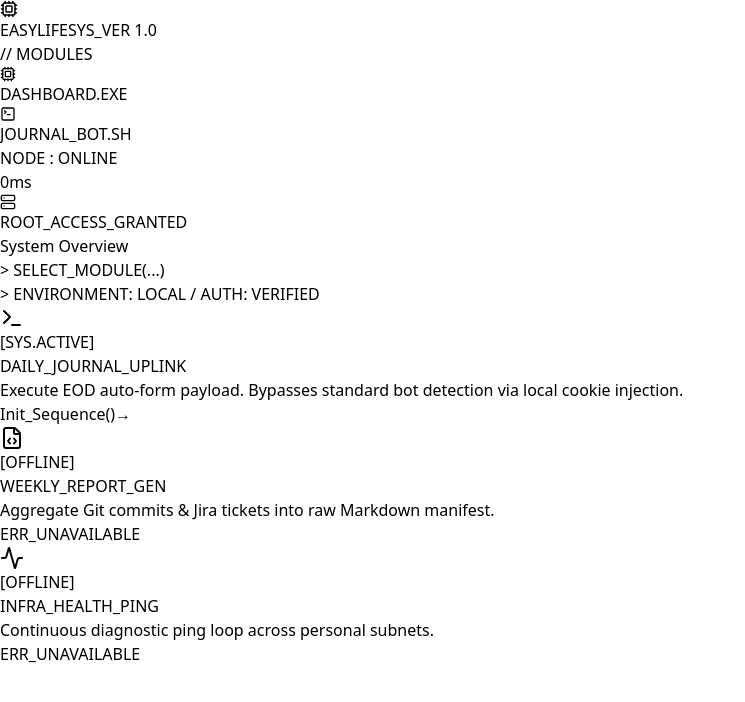
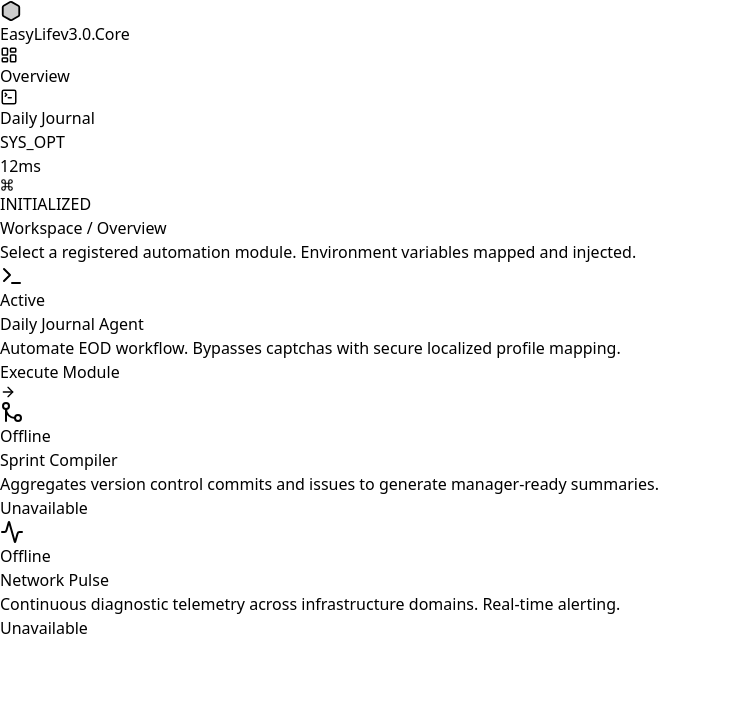
Before and after one commit to VANSH-THAPAR/EasyLife, a React (Vite) app in the folder Frontend/: page / in a window 1280 px wide. Shown: the top 702 px of the page, without its empty margins (0-745 px from the left). Built offline with nearby package versions, Linux system fonts and the light colour scheme.

Commit message:
changed the command

```diff
--- a/Frontend/src/Layout.jsx
+++ b/Frontend/src/Layout.jsx
@@ -1,66 +1,67 @@
 import { Link, useLocation } from 'react-router-dom';
-import { Cpu, TerminalSquare } from 'lucide-react';
+import { Hexagon, LayoutDashboard, TerminalSquare } from 'lucide-react';
 
 export default function Layout({ children }) {
   const location = useLocation();
 
   const navItems = [
-    { name: 'DASHBOARD.EXE', path: '/', icon: <Cpu size={16} /> },
-    { name: 'JOURNAL_BOT.SH', path: '/daily-journal', icon: <TerminalSquare size={16} /> },
+    { name: 'Overview', path: '/', icon: <LayoutDashboard size={18} /> },
+    { name: 'Daily Journal', path: '/daily-journal', icon: <TerminalSquare size={18} /> },
   ];
 
   return (
-    <div className="flex min-h-screen bg-[#000] text-neutral-300 font-mono selection:bg-orange-500/30 selection:text-orange-200 relative overflow-hidden">
-      <div className="fixed inset-0 z-0 pointer-events-none opacity-[0.03] bg-[linear-gradient(to_right,#fff_1px,transparent_1px),linear-gradient(to_bottom,#fff_1px,transparent_1px)] bg-[size:32px_32px]"></div>
+    <div className="min-h-screen bg-[#0a0a0a] text-zinc-300 font-sans selection:bg-emerald-500/30 selection:text-emerald-200">
 
-      <aside className="w-64 fixed inset-y-0 left-0 bg-[#050505] border-r border-[#222] flex flex-col z-20 shadow-[4px_0_24px_rgba(0,0,0,0.5)]">
-        <div className="p-6 border-b border-[#222]">
-          <Link to="/" className="text-xl font-bold tracking-tighter flex items-center gap-3 text-white hover:text-orange-500 transition-colors">
-            <div className="w-8 h-8 flex items-center justify-center border border-orange-500/50 bg-orange-500/10 text-orange-500">
-              <Cpu size={18} />
-            </div>
-            <div className="flex flex-col">
-              <span className="leading-none uppercase tracking-widest">EASY<span className="text-orange-500">LIFE</span></span>
-              <span className="text-[9px] text-neutral-600 tracking-[0.2em] mt-1">SYS_VER 1.0</span>
-            </div>
-          </Link>
-        </div>
+      {/* Floating Horizontal Navbar */}
+      <header className="fixed top-6 left-1/2 -translate-x-1/2 z-50 w-[calc(100%-3rem)] max-w-6xl bg-[#0f0f11]/80 backdrop-blur-xl border border-zinc-800/80 rounded-2xl px-6 py-3 flex items-center justify-between shadow-2xl lg:px-8">
 
-        <nav className="flex-1 px-4 space-y-2 mt-6">
-          <div className="text-[10px] text-neutral-600 uppercase tracking-widest px-2 mb-4">
-            // MODULES
+        {/* Logo */}
+        <Link to="/" className="flex items-center gap-3 text-white hover:opacity-80 transition-opacity">
+          <div className="w-10 h-10 flex items-center justify-center rounded-lg bg-emerald-500/10 border border-emerald-500/20 text-emerald-400 shadow-[0_0_15px_rgba(16,185,129,0.1)]">
+            <Hexagon size={22} fill="currentColor" fillOpacity={0.2} />
           </div>
+          <div className="hidden sm:flex flex-col">
+            <span className="leading-none text-zinc-100 font-bold text-lg">EasyLife</span>
+            <span className="text-[10px] text-emerald-500 font-mono tracking-[0.2em] mt-1 uppercase">v3.0.Core</span>
+          </div>
+        </Link>
+
+        {/* Center Nav Items */}
+        <nav className="flex items-center gap-2">
           {navItems.map((item) => {
             const isActive = location.pathname === item.path;
             return (
               <Link
                 key={item.name}
                 to={item.path}
-                className={`flex items-center gap-3 px-3 py-2 text-xs transition-all duration-200 uppercase tracking-widest ${
+                className={`flex items-center gap-2.5 px-4 py-2.5 text-sm font-medium rounded-xl transition-all duration-200 ${
                   isActive
-                    ? 'bg-[#111] text-orange-500 border-l-2 border-orange-500'
-                    : 'text-neutral-500 hover:text-neutral-300 hover:bg-[#111] border-l-2 border-transparent'
+                    ? 'text-emerald-400 bg-emerald-500/10 border border-emerald-500/20 shadow-[0_0_15px_rgba(16,185,129,0.05)]'
+                    : 'text-zinc-400 hover:text-zinc-200 hover:bg-zinc-800/50 border border-transparent'
                 }`}
               >
-                <span className={`opacity-80`}>{item.icon}</span>
-                {item.name}
+                <span className={isActive ? 'text-emerald-400' : 'text-zinc-500'}>{item.icon}</span>
+                <span className="hidden md:inline-block">{item.name}</span>
               </Link>
             )
           })}
         </nav>
 
-        <div className="p-4 border-t border-[#222] bg-[#020202]">
-          <div className="text-[10px] text-neutral-500 flex items-center justify-between">
-            <div className="flex items-center gap-2">
-              <span className="w-1.5 h-1.5 bg-orange-500 animate-pulse"></span>
-              <span className="tracking-widest">NODE : ONLINE</span>
-            </div>
-            <span className="text-neutral-700">0ms</span>
+        {/* Right Status */}
+        <div className="hidden lg:flex items-center gap-3 px-4 py-2.5 rounded-xl bg-[#0a0a0a] border border-zinc-800/50 shadow-inner">
+          <div className="flex items-center gap-2">
+            <span className="relative flex h-2 w-2">
+              <span className="animate-ping absolute inline-flex h-full w-full rounded-full bg-emerald-400 opacity-75"></span>
+              <span className="relative inline-flex rounded-full h-2 w-2 bg-emerald-500"></span>
+            </span>
+            <span className="text-xs text-zinc-400 tracking-wider font-mono">SYS_OPT</span>
           </div>
+          <span className="text-xs text-emerald-500/70 font-mono">12ms</span>
         </div>
-      </aside>
+      </header>
 
-      <main className="flex-1 ml-64 min-h-screen relative z-10">
+      {/* Main Content Area - Added padding-top to ensure it's not hidden behind the floating nav */}
+      <main className="relative z-10 p-6 pt-32 lg:p-12 lg:pt-36">
         {children}
       </main>
     </div>
--- a/Frontend/src/pages/DailyJournalPage.jsx
+++ b/Frontend/src/pages/DailyJournalPage.jsx
@@ -1,7 +1,7 @@
 import { useState } from 'react';
-import { Play, SquareTerminal, HardDrive, Network, Globe, Copy, Check } from 'lucide-react';
+import { Play, TerminalSquare, HardDrive, Network, Globe, Copy, Check, Fingerprint } from 'lucide-react';
 
-const CodeSnippet = ({ code, className = "" }) => {
+const CodeSnippet = ({ code }) => {
   const [copied, setCopied] = useState(false);
 
   const handleCopy = () => {
@@ -11,18 +11,18 @@ const CodeSnippet = ({ code, className = "" }) => {
   };
 
   return (
-    <div className={`relative group border border-[#333] bg-[#050505] ${className}`}>
-      <div className="flex justify-between items-center px-4 py-2 border-b border-[#222] bg-[#0a0a0a]">
-        <span className="text-[10px] uppercase text-neutral-500 tracking-widest">bash</span>
+    <div className="border border-zinc-800 rounded-lg bg-[#0a0a0a] overflow-hidden mt-2">
+      <div className="flex justify-between items-center px-4 py-2 border-b border-zinc-800 bg-[#0f0f11] text-xs text-zinc-500">
+        <span className="font-mono">shell</span>
         <button
           onClick={handleCopy}
-          className="text-neutral-500 hover:text-orange-500 transition-colors flex items-center gap-1 text-[10px] uppercase tracking-widest"
+          className="hover:text-zinc-300 transition-colors flex items-center gap-1.5"
         >
-          {copied ? <Check size={12} /> : <Copy size={12} />}
-          {copied ? 'COPIED' : 'COPY'}
+          {copied ? <Check size={14} className="text-emerald-400" /> : <Copy size={14} />}
+          {copied ? <span className="text-emerald-400">Copied</span> : 'Copy'}
         </button>
       </div>
-      <pre className="text-orange-400 p-4 overflow-x-auto text-[11px] leading-relaxed">
+      <pre className="text-zinc-300 p-4 font-mono text-sm overflow-x-auto">
         <code>{code}</code>
       </pre>
     </div>
@@ -35,7 +35,7 @@ export default function DailyJournalPage() {
 
   const handleTrigger = async () => {
     setStatus('running');
-    setLog(`[SYS] EXECUTING HEADLESS INJECTION...`);
+    setLog(`> [SYS] Init headless Chromium routine...\n> [SYS] Injecting headers...`);
 
     try {
       const response = await fetch('/api/trigger-journal', {
@@ -50,68 +50,77 @@ export default function DailyJournalPage() {
       const data = await response.json();
       if (response.ok) {
         setStatus('success');
-        setLog(`[OK] PAYLOAD DELIVERED. RES: ${data.message}`);
+        setLog(prev => prev + `\n> [OK] ${data.message}\n> [SYS] Connection terminated.`);
       } else {
-        throw new Error(data.message || 'PROCESS FAILED');
+        throw new Error(data.message || 'Process failed during execution.');
       }
     } catch (error) {
       setStatus('error');
-      setLog(`[ERR] ${error.message.toUpperCase()}`);
+      setLog(prev => prev + `\n> [ERR] ${error.message}\n> [SYS] Aborting.`);
     }
   };
 
   return (
-    <div className="p-8 max-w-5xl mx-auto font-mono text-neutral-300">
-      <div className="mb-10 flex flex-col gap-2">
-        <h1 className="text-2xl font-bold text-white uppercase tracking-widest flex items-center gap-3">
-          <SquareTerminal className="text-orange-500" size={24} />
-          Daily_Journal.sh
-        </h1>
-        <p className="text-neutral-500 text-xs tracking-wide">
-          // AUTONOMOUS CHROMIUM INSTANCE :: FORM INJECTION MODULE
-        </p>
+    <div className="max-w-5xl mx-auto font-sans text-zinc-300">
+      <div className="mb-10 pb-6 border-b border-zinc-800">
+        <div className="flex items-center gap-4 mb-2">
+          <div className="p-3 bg-emerald-500/10 border border-emerald-500/20 rounded-xl text-emerald-400">
+            <Fingerprint size={28} />
+          </div>
+          <div>
+            <h1 className="text-3xl font-black text-zinc-100 tracking-tight">
+              Daily Journal Injector
+            </h1>
+            <p className="text-zinc-400 text-sm mt-1 font-mono">
+              Target: Google Forms / Chromium Automated Payload
+            </p>
+          </div>
+        </div>
       </div>
 
       <div className="grid grid-cols-1 lg:grid-cols-3 gap-8 mb-10">
         <div className="lg:col-span-2 space-y-8">
-          <div className="border border-[#222] bg-[#050505] p-6 relative">
-            <div className="absolute top-0 left-0 bg-orange-500 text-black text-[9px] px-2 font-bold tracking-widest">DOCS</div>
+          <div className="bg-[#0f0f11] border border-zinc-800 rounded-2xl p-8">
 
-            <div className="mt-4 space-y-6">
+            <div className="space-y-10">
               <div>
-                <h3 className="text-xs text-orange-500 mb-3 tracking-widest flex items-center gap-2">
-                  <span className="text-neutral-600">01 /</span> REQUISITES
+                <h3 className="text-lg font-bold text-zinc-100 mb-4 flex items-center gap-2">
+                  <span className="text-emerald-500 font-mono text-sm">01 /</span>
+                  Dependencies
                 </h3>
-                <div className="grid grid-cols-1 md:grid-cols-3 gap-4">
-                  <div className="border border-[#111] bg-[#0a0a0a] p-3">
-                    <Network size={14} className="text-neutral-500 mb-2" />
-                    <div className="text-xs text-white">Node.js</div>
-                    <div className="text-[10px] text-neutral-600">v18.0.0+</div>
+                <div className="grid grid-cols-1 sm:grid-cols-3 gap-4">
+                  <div className="bg-[#0a0a0a] border border-zinc-800 rounded-xl p-4 flex flex-col gap-3">
+                    <Network size={20} className="text-zinc-500" />
+                    <div>
+                      <div className="text-sm font-bold text-zinc-300">Node.js</div>
+                      <div className="text-xs text-zinc-500 mt-1">v18.0.0+</div>
+                    </div>
                   </div>
-                  <div className="border border-[#111] bg-[#0a0a0a] p-3">
-                    <Globe size={14} className="text-neutral-500 mb-2" />
-                    <div className="text-xs text-white">Chrome</div>
-                    <div className="text-[10px] text-neutral-600">Terminate bounds</div>
+                  <div className="bg-[#0a0a0a] border border-zinc-800 rounded-xl p-4 flex flex-col gap-3">
+                    <Globe size={20} className="text-zinc-500" />
+                    <div>
+                      <div className="text-sm font-bold text-zinc-300">Chrome</div>
+                      <div className="text-xs text-zinc-500 mt-1">Kill process</div>
+                    </div>
                   </div>
-                  <div className="border border-[#111] bg-[#0a0a0a] p-3">
-                    <HardDrive size={14} className="text-neutral-500 mb-2" />
-                    <div className="text-xs text-white">Git</div>
-                    <div className="text-[10px] text-neutral-600">Source control</div>
+                  <div className="bg-[#0a0a0a] border border-zinc-800 rounded-xl p-4 flex flex-col gap-3">
+                    <HardDrive size={20} className="text-zinc-500" />
+                    <div>
+                      <div className="text-sm font-bold text-zinc-300">Git CLI</div>
+                      <div className="text-xs text-zinc-500 mt-1">Required</div>
+                    </div>
                   </div>
                 </div>
               </div>
 
               <div>
-                <h3 className="text-xs text-orange-500 mb-3 tracking-widest flex items-center gap-2">
-                  <span className="text-neutral-600">02 /</span> DEPLOYMENT
+                <h3 className="text-lg font-bold text-zinc-100 mb-4 flex items-center gap-2">
+                  <span className="text-emerald-500 font-mono text-sm">02 /</span>
+                  Setup Routine
                 </h3>
-                <div className="space-y-4">
+                <div className="space-y-5">
                   <div>
-                    <div className="text-[10px] text-neutral-400 mb-2">TARGET: WINDOWS/CMD</div>
-                    <CodeSnippet code={`git clone https://github.com/VANSH-THAPAR/EasyLife.git\ncd EasyLife\nnpm install\nnpm run install-os`} />
-                  </div>
-                  <div>
-                    <div className="text-[10px] text-neutral-400 mb-2">TARGET: UNIX/ZSH</div>
+                    <div className="text-sm font-medium text-zinc-400 mb-2">Windows (CMD / PowerShell)</div>
                     <CodeSnippet code={`git clone https://github.com/VANSH-THAPAR/EasyLife.git\ncd EasyLife\nnpm install\nnpm run install-os`} />
                   </div>
                 </div>
@@ -121,31 +130,38 @@ export default function DailyJournalPage() {
         </div>
 
         <div className="lg:col-span-1">
-          <div className="border border-[#222] bg-[#0a0a0a] flex flex-col h-full sticky top-8">
-            <div className="bg-[#111] border-b border-[#222] p-3 flex justify-between items-center">
-              <span className="text-[10px] uppercase text-orange-500 tracking-widest font-bold">Terminal_Output</span>
-              <span className="w-2 h-2 bg-orange-500 rounded-full animate-pulse"></span>
+          <div className="border border-zinc-800 rounded-2xl bg-[#0f0f11] flex flex-col overflow-hidden sticky top-8">
+            <div className="bg-zinc-900/50 border-b border-zinc-800 p-4 flex justify-between items-center">
+              <span className="text-xs font-mono font-bold text-zinc-400 flex items-center gap-2">
+                <TerminalSquare size={14} /> terminal_out
+              </span>
             </div>
 
-            <div className="p-4 flex-1 h-[200px] overflow-y-auto bg-black text-[11px] leading-loose">
-              <div className="text-neutral-600 mb-2">&gt; AWAITING CMD...</div>
+            <div className="p-5 flex-1 min-h-[250px] max-h-[350px] overflow-y-auto font-mono text-xs leading-loose bg-[#0a0a0a]">
+              <div className="text-zinc-600 mb-2">~ waiting for execution</div>
               {log && (
-                <div className={status === 'error' ? 'text-red-500' : 'text-orange-400'}>
-                  <span className="mr-2 text-neutral-600">&gt;</span>{log}
+                <div className={`whitespace-pre-wrap ${status === 'error' ? 'text-red-400' : status === 'success' ? 'text-emerald-400' : 'text-zinc-300'}`}>
+                  {log}
                 </div>
               )}
             </div>
 
-            <div className="p-4 border-t border-[#222] bg-[#050505]">
+            <div className="p-4 border-t border-zinc-800 bg-[#0f0f11]">
               <button
                 onClick={handleTrigger}
                 disabled={status === 'running'}
-                className="w-full bg-orange-500 text-black px-4 py-3 text-xs font-bold hover:bg-orange-400 disabled:opacity-50 disabled:bg-[#333] disabled:text-neutral-500 uppercase tracking-widest flex justify-center items-center gap-2 transition-colors active:scale-95"
+                className="w-full bg-zinc-100 text-zinc-900 border border-transparent px-4 py-3 rounded-lg text-sm font-bold hover:bg-emerald-400 transition-colors disabled:opacity-50 disabled:bg-zinc-800 disabled:text-zinc-500 disabled:border-zinc-700 flex justify-center items-center gap-2"
               >
                 {status === 'running' ? (
-                  <>PROCESSING...</>
+                  <>
+                    <svg className="animate-spin h-4 w-4" xmlns="http://www.w3.org/2000/svg" fill="none" viewBox="0 0 24 24">
+                      <circle className="opacity-25" cx="12" cy="12" r="10" stroke="currentColor" strokeWidth="4"></circle>
+                      <path className="opacity-75" fill="currentColor" d="M4 12a8 8 0 018-8V0C5.373 0 0 5.373 0 12h4zm2 5.291A7.962 7.962 0 014 12H0c0 3.042 1.135 5.824 3 7.938l3-2.647z"></path>
+                    </svg>
+                    Compiling...
+                  </>
                 ) : (
-                  <><Play size={14} fill="currentColor" /> EXECUTE</>
+                  <><Play size={16} fill="currentColor" /> Run Script</>
                 )}
               </button>
             </div>
--- a/Frontend/src/pages/Dashboard.jsx
+++ b/Frontend/src/pages/Dashboard.jsx
@@ -1,86 +1,83 @@
 import { Link } from 'react-router-dom';
-import { Terminal, Activity, FileCode, Server, Shield } from 'lucide-react';
+import { Terminal, GitMerge, Activity, ArrowRight, Command } from 'lucide-react';
 
 const tasks = [
   {
     id: 'daily-journal',
-    title: 'DAILY_JOURNAL_UPLINK',
-    description: 'Execute EOD auto-form payload. Bypasses standard bot detection via local cookie injection.',
+    title: 'Daily Journal Agent',
+    description: 'Automate EOD workflow. Bypasses captchas with secure localized profile mapping.',
     href: '/daily-journal',
-    icon: <Terminal size={24} className="text-orange-500" />,
-    status: 'SYS.ACTIVE'
+    icon: <Terminal size={24} className="text-emerald-400" />,
+    status: 'Active',
+    active: true
   },
   {
     id: 'weekly-report',
-    title: 'WEEKLY_REPORT_GEN',
-    description: 'Aggregate Git commits & Jira tickets into raw Markdown manifest.',
+    title: 'Sprint Compiler',
+    description: 'Aggregates version control commits and issues to generate manager-ready summaries.',
     href: '#',
-    icon: <FileCode size={24} className="text-neutral-600" />,
-    status: 'OFFLINE'
+    icon: <GitMerge size={24} className="text-zinc-500" />,
+    status: 'Offline',
+    active: false
   },
   {
     id: 'health-check',
-    title: 'INFRA_HEALTH_PING',
-    description: 'Continuous diagnostic ping loop across personal subnets.',
+    title: 'Network Pulse',
+    description: 'Continuous diagnostic telemetry across infrastructure domains. Real-time alerting.',
     href: '#',
-    icon: <Activity size={24} className="text-neutral-600" />,
-    status: 'OFFLINE'
+    icon: <Activity size={24} className="text-zinc-500" />,
+    status: 'Offline',
+    active: false
   },
 ];
 
 export default function Dashboard() {
   return (
-    <div className="p-8 max-w-6xl mx-auto font-mono text-neutral-300">
-      <div className="mb-12 border-b border-[#333] pb-6">
-        <div className="flex items-center gap-3 mb-2 opacity-70">
-          <Server size={16} className="text-orange-500" />
-          <span className="text-xs tracking-[0.2em] text-orange-500">ROOT_ACCESS_GRANTED</span>
+    <div className="max-w-6xl mx-auto font-sans">
+      <div className="mb-16">
+        <div className="inline-flex items-center gap-2 px-3 py-1 rounded border border-emerald-500/20 bg-emerald-500/5 text-xs font-mono text-emerald-400 mb-6">
+          <Command size={14} />
+          <span>INITIALIZED</span>
         </div>
-        <h1 className="text-3xl font-bold tracking-tight text-white uppercase flex items-center gap-4">
-          System Overview
+        <h1 className="text-4xl font-black tracking-tight text-zinc-100 mb-4">
+          Workspace <span className="text-zinc-600">/</span> Overview
         </h1>
-        <p className="text-neutral-500 text-sm mt-4 border-l-2 border-orange-500 pl-3">
-          > SELECT_MODULE(...) <br/>
-          > ENVIRONMENT: LOCAL / AUTH: VERIFIED
+        <p className="text-zinc-400 text-lg max-w-2xl">
+          Select a registered automation module. Environment variables mapped and injected.
         </p>
       </div>
 
-      <div className="grid grid-cols-1 lg:grid-cols-3 gap-6">
+      <div className="grid grid-cols-1 md:grid-cols-2 lg:grid-cols-3 gap-6">
         {tasks.map((task) => (
           <div
             key={task.id}
-            className="group relative bg-[#050505] border border-[#222] p-6 hover:border-orange-500/50 transition-all flex flex-col justify-between min-h-[240px]"
+            className={`group relative bg-[#0f0f11] border rounded-2xl p-7 flex flex-col justify-between min-h-[260px] transition-all duration-300 ${task.active ? 'border-zinc-800 hover:border-emerald-500/50 hover:shadow-[0_0_30px_rgba(16,185,129,0.1)]' : 'border-zinc-800/50 opacity-70'}`}
           >
-            <div className="absolute top-0 left-0 w-2 h-2 border-t border-l border-orange-500/0 group-hover:border-orange-500/80 transition-all"></div>
-            <div className="absolute top-0 right-0 w-2 h-2 border-t border-r border-orange-500/0 group-hover:border-orange-500/80 transition-all"></div>
-            <div className="absolute bottom-0 left-0 w-2 h-2 border-b border-l border-orange-500/0 group-hover:border-orange-500/80 transition-all"></div>
-            <div className="absolute bottom-0 right-0 w-2 h-2 border-b border-r border-orange-500/0 group-hover:border-orange-500/80 transition-all"></div>
-
             <div>
-              <div className="flex justify-between items-start mb-6">
-                <div className="p-2 border border-[#222] bg-[#0a0a0a]">
+              <div className="flex justify-between items-center mb-6">
+                <div className={`p-3 rounded-xl border ${task.active ? 'bg-emerald-500/5 border-emerald-500/20' : 'bg-zinc-900 border-zinc-800'}`}>
                   {task.icon}
                 </div>
-                <span className={`text-[10px] tracking-widest px-2 py-1 border ${task.status === 'SYS.ACTIVE' ? 'text-orange-500 border-orange-500/30 bg-orange-500/10' : 'text-neutral-600 border-[#222] bg-[#111]'}`}>
-                  [{task.status}]
+                <span className={`text-[10px] font-mono uppercase tracking-widest px-2.5 py-1 rounded border ${task.active ? 'text-emerald-400 border-emerald-500/30 bg-emerald-500/10' : 'text-zinc-500 border-zinc-800 bg-zinc-900'}`}>
+                  {task.status}
                 </span>
               </div>
-              <h2 className="text-lg font-bold mb-2 text-neutral-200 group-hover:text-orange-400 transition-colors uppercase tracking-widest">{task.title}</h2>
-              <p className="text-neutral-500 text-xs leading-relaxed">{task.description}</p>
+              <h2 className="text-xl font-bold mb-3 text-zinc-100">{task.title}</h2>
+              <p className="text-zinc-400 text-sm leading-relaxed">{task.description}</p>
             </div>
 
-            <div className="mt-6">
-              {task.status === 'SYS.ACTIVE' ? (
+            <div className="mt-8">
+              {task.active ? (
                 <Link
                   to={task.href}
-                  className="flex items-center justify-between w-full bg-[#111] text-white border border-[#333] px-4 py-2 text-xs hover:bg-orange-500 hover:text-black hover:border-orange-500 transition-all active:scale-[0.98] uppercase tracking-widest"
+                  className="flex items-center justify-center gap-2 w-full bg-emerald-500 text-zinc-950 px-4 py-3 rounded-lg text-sm font-bold hover:bg-emerald-400 transition-colors"
                 >
-                  Init_Sequence()
-                  <span className="font-bold">→</span>
+                  Execute Module
+                  <ArrowRight size={16} />
                 </Link>
               ) : (
-                <button disabled className="w-full bg-[#0a0a0a] text-neutral-700 border border-[#1a1a1a] px-4 py-2 text-xs cursor-not-allowed uppercase tracking-widest text-left">
-                  ERR_UNAVAILABLE
+                <button disabled className="w-full bg-zinc-900 text-zinc-600 border border-zinc-800 px-4 py-3 rounded-lg text-sm font-bold cursor-not-allowed text-center">
+                  Unavailable
                 </button>
               )}
             </div>
```
Also changed, not shown: 2 other files (tests, documents, lock files or other folders).
